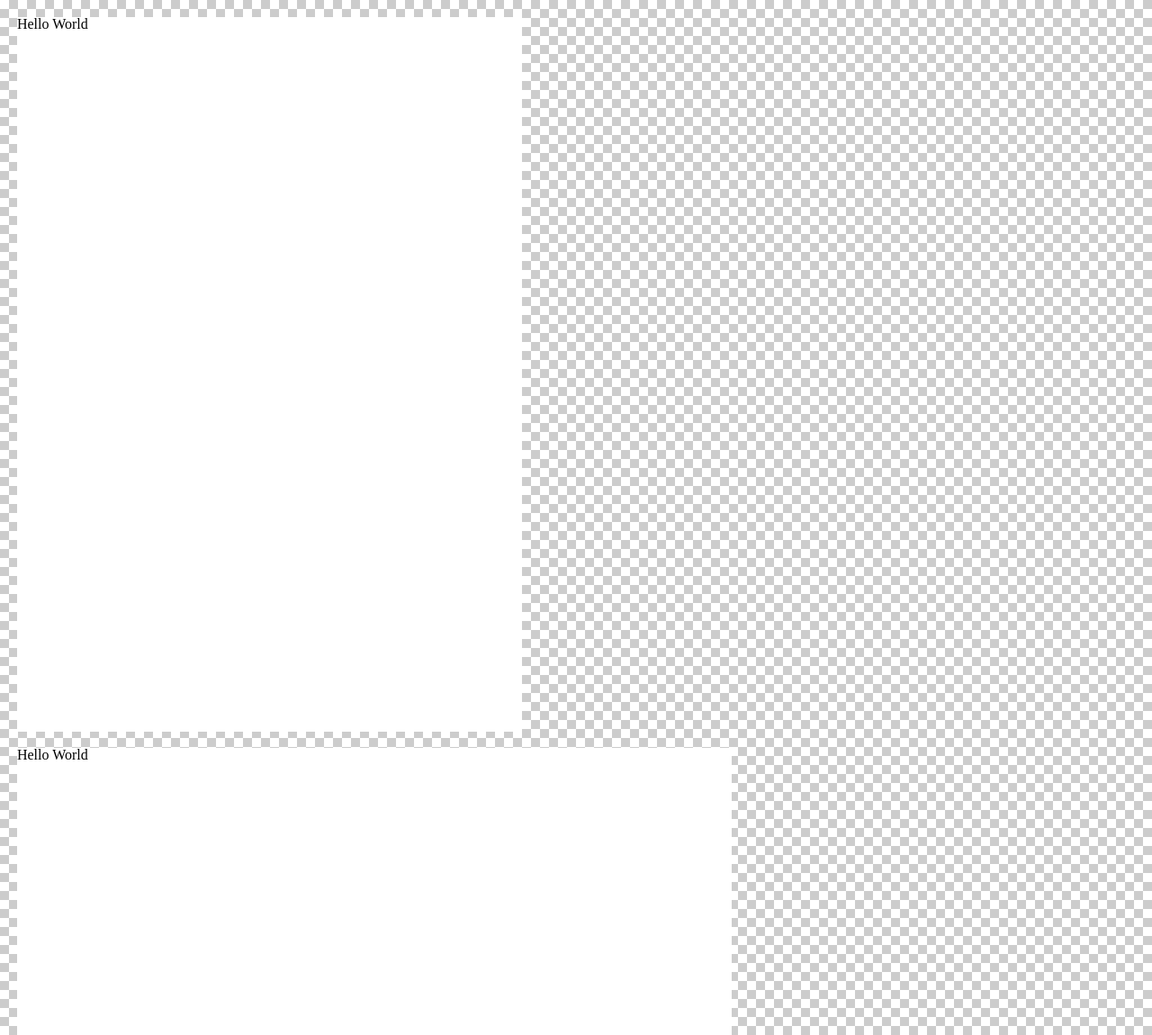
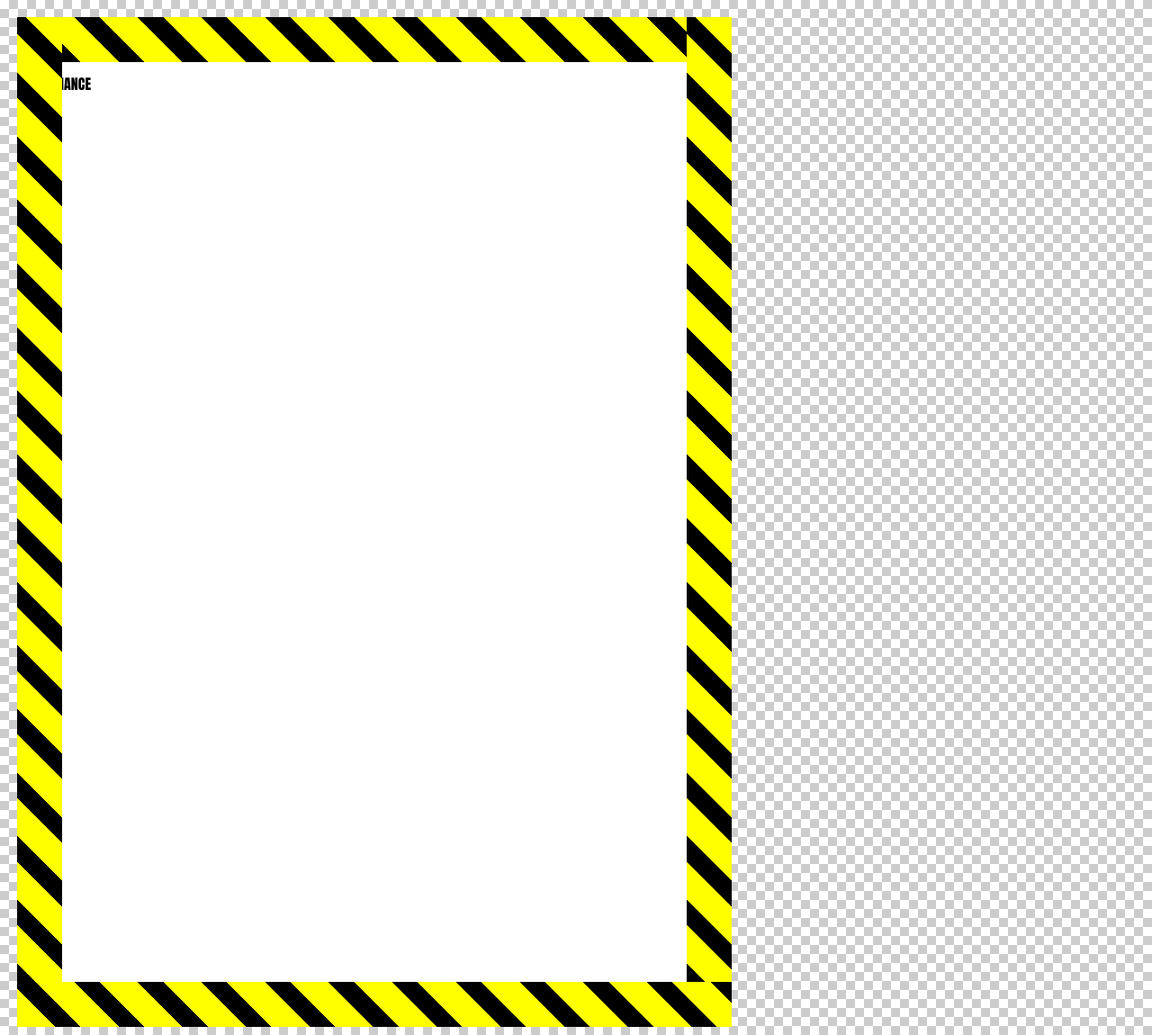
Before and after one commit to copyrip/erg-wiki, a plain HTML site: page graphics/index.html in a window 1280 px wide. Shown: the top 1150 px of the page at 90% size. Drawn offline with nearby package versions, Linux system fonts and the light colour scheme.

Commit message:
building blocks

```diff
--- a/graphics/index.html
+++ b/graphics/index.html
@@ -9,20 +9,17 @@
   </head>
   <body class="alpha_grid">
 
-    <div class="page a5_landscape">
-      <h1>Hello World</h1>
-    </div>
+    <div class="page a4_portrait">
+      <div id="top" class="danger">
+      </div>
+      <div id="right" class="danger">
+      </div>
+      <div id="bottom" class="danger">
+      </div>
+      <div id="left" class="danger">
+      </div>
 
-    <div class="page a5_portrait">
-      <h1>Hello World</h1>
-    </div>
-
-    <div class="page a4_landscape">
-      <h1>Hello World</h1>
-    </div>
-
-    <div class="page a4_portrait">
-      <h1>Hello World</h1>
+      <h1>SITE<br>MAINTENANCE</h1>
     </div>
 
     <!--
--- a/graphics/style/style.css
+++ b/graphics/style/style.css
@@ -5,7 +5,10 @@
  * -> File size
  * -> Layout
  *
+ * ## Ideas
+ * 	Make temp divs in random colors (like blender texturing).
  *
+ * 	Move layouts pieces elsewhere
  */
 
 /*****************************
@@ -14,6 +17,7 @@
 
 /* Page */
 .page {
+  position:relative;
   margin:5mm;
 }
 
@@ -22,15 +26,46 @@
   background-color: #FFF;
   background-size: 20px 20px;
   background-position: 0 0, 10px 10px;
-  background-image: linear-gradient(45deg, #CCC 25%, transparent 25%, transparent 75%, #CCC 75%, #CCC),
-  linear-gradient(45deg, #CCC 25%, transparent 25%, transparent 75%, #CCC 75%, #CCC);
+  background-image: linear-gradient(
+  45deg,
+  #CCC 25%,
+  transparent 25%,
+  transparent 75%,
+  #CCC 75%,
+  #CCC),
+  linear-gradient(
+  45deg,
+  #CCC 25%,
+  transparent 25%,
+  transparent 75%,
+  #CCC 75%,
+  #CCC
+  );
+}
+
+/* Patterns */
+.danger {
+  background-color: yellow;
+  opacity: 1;
+  background-image: repeating-linear-gradient(
+  45deg,
+  transparent,
+  transparent 30px,
+  #000000 30px,
+  #000000 50px);
+}
+
+
+/* Tmp */
+.tmp {
+  background-color:rgba(255,0,0,0.4);
 }
 
 /*****************************
  * ## File sizes
  *****************************/
 
-.a4_portrait {
+.a4_landscape {
   box-sizing: content-box;
   width:297mm;
   height:210mm;
@@ -38,7 +73,7 @@
   background-color:#fff;
 }
 
-.a4_landscape {
+.a4_portrait {
   box-sizing: content-box;
   width:210mm;
   height:297mm;
@@ -46,7 +81,7 @@
   background-color:#fff;
 }
 
-.a5_portrait {
+.a5_landscape {
   box-sizing: content-box;
   width:210mm;
   height:148.5mm;
@@ -54,12 +89,51 @@
   background-color:#fff;
 }
 
-.a5_landscape {
+.a5_portrait {
   box-sizing: content-box;
   width:148.5mm;
   height:210mm;
 
   background-color:#fff;
+}
+
+/*****************************
+ * ## Layout
+ *****************************/
+
+#top {
+  width:100%;
+  height:50px;
+}
+
+#right {
+  position:absolute;
+  top:0;
+  right:0;
+
+  width:50px;
+  height:100%;
+}
+
+#bottom {
+  position:absolute;
+  bottom:0;
+
+  height:50px;
+  width:100%;
+}
+
+#left {
+  position:absolute;
+  top:0;
+  left:0;
+
+  width:50px;
+  height:100%;
+}
+
+h1 {
+  font-family:"Impact",cursive;
 }
 
 /*
@@ -75,18 +149,7 @@ height:297mm;
 border:1px solid grey;
 }
 
-#top {
-width:100%;
-height:50px;
 
-color:#000;
-
-text-transform:uppercase;
-font-style:italic;
-font-weight:bold;
-
-padding:10px;
-}
 
 #top h1 {
 background-color:yellow;
@@ -142,10 +205,5 @@ border-radius:12px;
   position: absolute;
   z-index:0;
 }
-.bg {
-  background-color: yellow;
-  opacity: 1;
-  /*background: repeating-linear-gradient( 45deg, #000000, #000000 10.5px, #fff500 10.5px, #fff500 52.5px );*/
-  background: repeating-linear-gradient( -45deg, #000000, #000000 10px, yellow 15px, yellow 20px );
-}
+
 */
```
